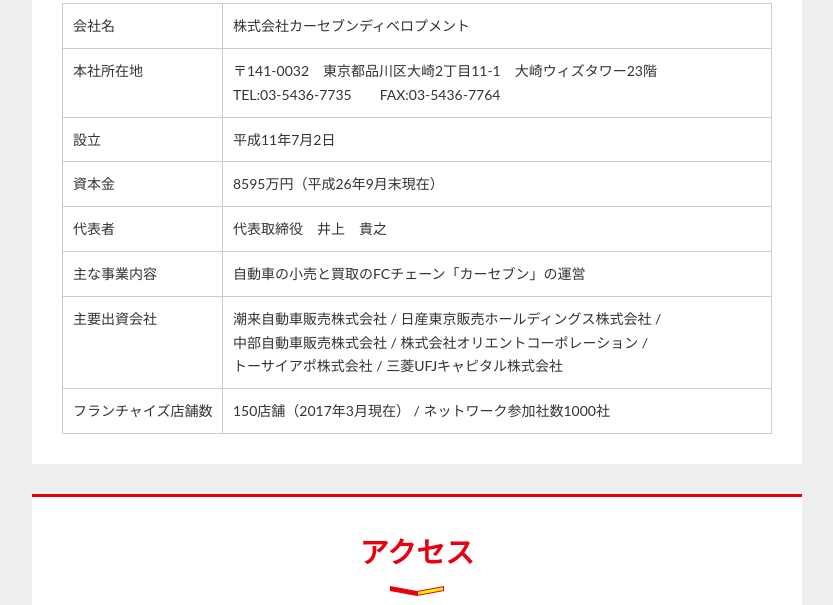
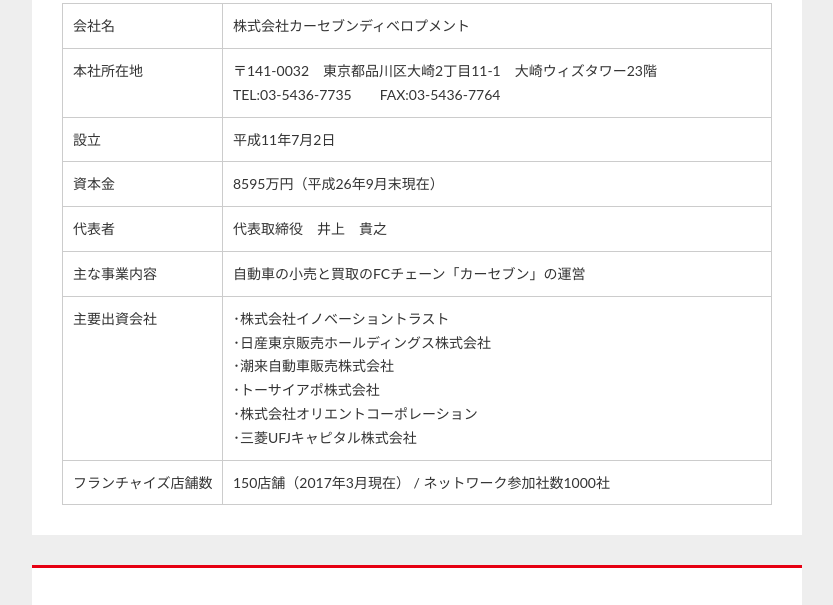
Before and after one commit to netwavehirakawa/carseven, a plain HTML site: page corporate.html in a window 1280 px wide. Shown: the part 1581-2186 px from the top of the page, without its empty margins (338-1171 px from the left). Drawn offline with Linux system fonts and the light colour scheme.

Commit message:
修正対応4
残りの修正対応までの作業

```diff
--- a/corporate.html
+++ b/corporate.html
@@ -174,9 +174,18 @@
 							</tr>
 							<tr>
 								<th>主要出資会社</th>
+                <!--
 								<td>潮来自動車販売株式会社 / 日産東京販売ホールディングス株式会社 /<br>
 									中部自動車販売株式会社 / 株式会社オリエントコーポレーション /<br>
-									トーサイアポ株式会社 / 三菱UFJキャピタル株式会社</td>
+									トーサイアポ株式会社 / 三菱UFJキャピタル株式会社</td>-->
+                <td>
+                  ･株式会社イノベーショントラスト<br>
+                  ･日産東京販売ホールディングス株式会社<br>
+                  ･潮来自動車販売株式会社<br>
+                  ･トーサイアポ株式会社<br>
+                  ･株式会社オリエントコーポレーション<br>
+                  ･三菱UFJキャピタル株式会社
+                  </td>
 							</tr>
 							<tr>
 								<th>フランチャイズ店舗数</th>
```
Also changed, not shown: social.html (+5 -1 lines), storesstaff_recruit.html (+1 -1 lines).
